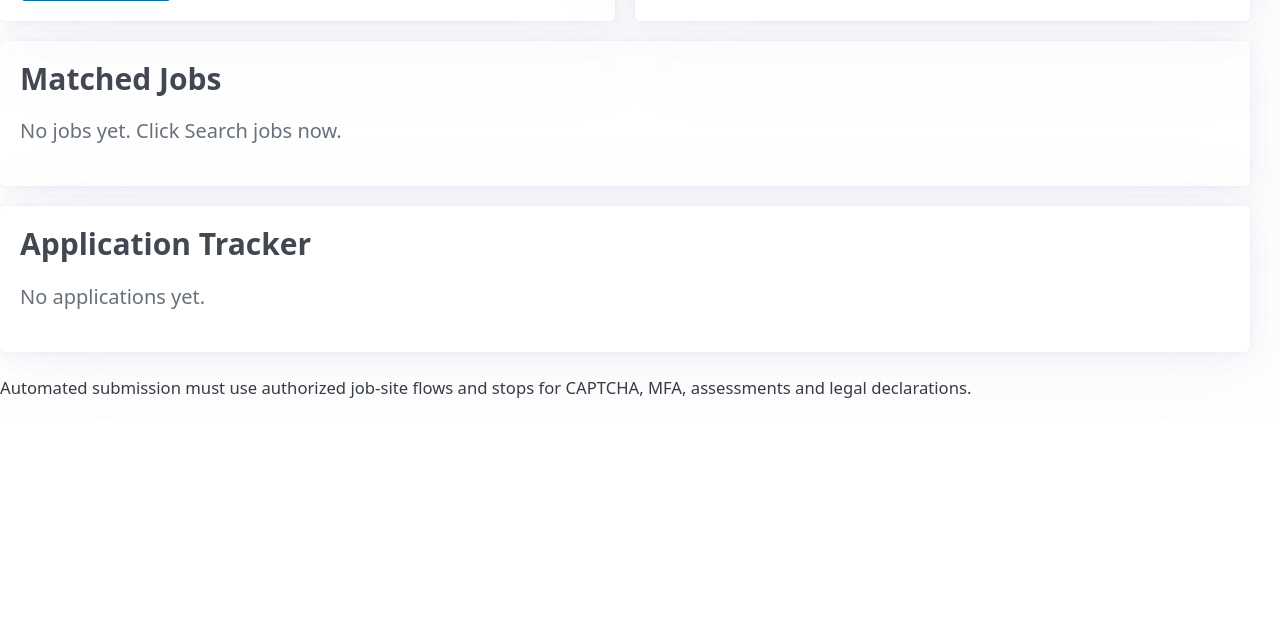
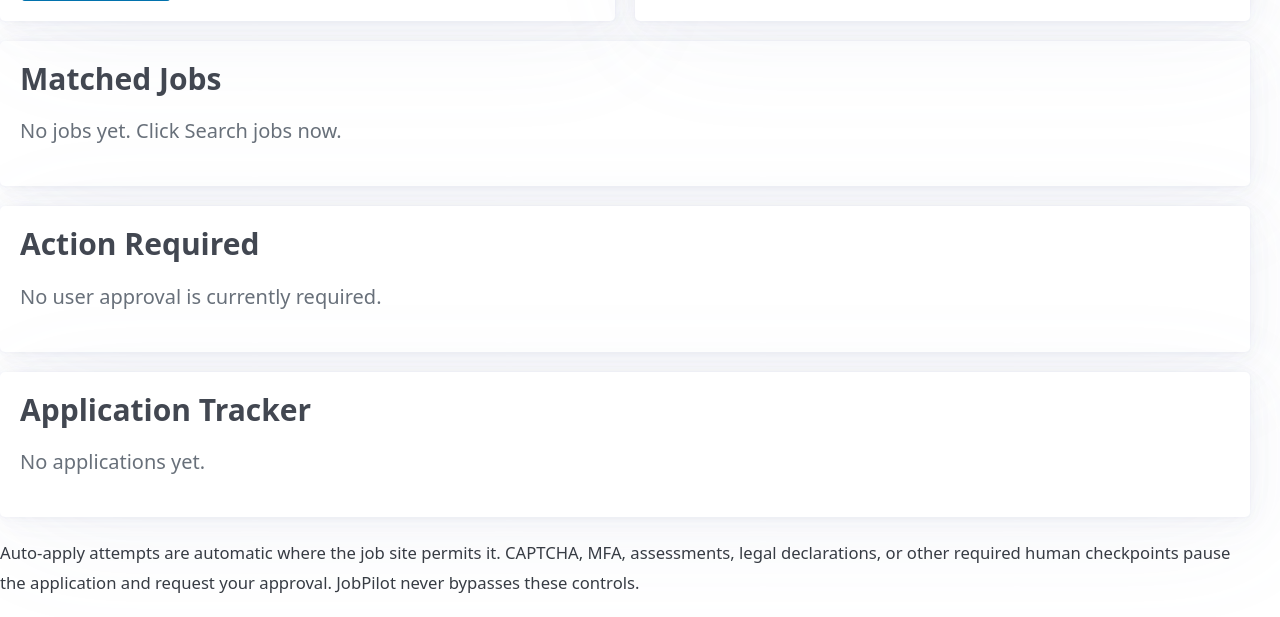
Before and after one commit to M-Pranav-Dheeraj/M-Pranav-Dheeraj, a FastAPI app: page / in a window 1280 px wide. Shown: the part 1501-2118 px from the top of the page. Before the commit the page ends 1899 px from the top, so only its background shows below. Run offline with FastAPI, Linux system fonts and the light colour scheme; the visitor is signed in with stand-in values (Sample User, id 1); tables that the repository leaves empty hold one stand-in row (values such as "Sample post"); some libraries are stand-ins or nearby versions.

Commit message:
feat: add application approval queue UI

```diff
--- a/jobpilot/app/templates/index.html
+++ b/jobpilot/app/templates/index.html
@@ -3,5 +3,5 @@
 <div class="grid"><article><h3>Profile</h3><form action="/profile" method="post"><input name="name" placeholder="Full name" value="{{profile.name}}"><input name="phone" placeholder="Phone" value="{{profile.phone}}"><label>Target roles<textarea name="roles">{{profile.roles}}</textarea></label><label>Locations<textarea name="locations">{{profile.locations}}</textarea></label><label>Skills<textarea name="skills">{{profile.skills}}</textarea></label><input name="experience" placeholder="Experience / Fresher" value="{{profile.experience}}"><select name="work_mode"><option>Any</option><option>Remote</option><option>Hybrid</option><option>On-site</option></select><input name="min_salary" placeholder="Minimum salary (optional)" value="{{profile.min_salary}}"><label>Minimum match score<input type="number" min="0" max="100" name="min_score" value="{{profile.min_score}}"></label><select name="mode"><option value="smart">Smart</option><option value="review">Review only</option><option value="auto">Authorized auto-apply only</option></select><label><input type="checkbox" name="auto_apply_enabled" {% if profile.auto_apply_enabled %}checked{% endif %}> Enable authorized auto-apply</label><p class="muted"><strong>4 automated runs every day:</strong> 9 AM, 1 PM, 5 PM, 9 PM.</p><button>Save profile</button></form></article>
 <article><h3>Resume</h3><form action="/resume" method="post" enctype="multipart/form-data"><input type="file" name="resume" accept=".pdf,.docx" required><button>Upload resume</button></form>{% if profile.resume_text %}<p>✓ Resume extracted ({{profile.resume_text|length}} chars)</p>{% else %}<p class="muted">Upload your resume for personalized matching.</p>{% endif %}<hr><form action="/automation/run-now" method="post"><button class="secondary">Search jobs now</button></form></article></div>
 <article><h3>Matched Jobs</h3>{% for j in jobs %}<div class="job"><strong>{{j.title}}</strong> — {{j.company}} · {{j.location}} <span class="pill">{{j.score}}% match</span><br><span class="muted">{{j.description[:260]}}</span><br><a href="{{j.url}}" target="_blank" rel="noopener">Job page</a>{% if j.score >= profile.min_score %}<form style="display:inline" action="/applications/{{j.id}}" method="post"><button type="submit">Prepare application</button></form>{% else %}<small>Below threshold</small>{% endif %}</div>{% else %}<p class="muted">No jobs yet. Click Search jobs now.</p>{% endfor %}</article>
-<article><h3>Application Tracker</h3>{% for a in apps %}<div class="job"><strong>{{a.title}}</strong> — {{a.company}} · <span class="pill">{{a.status}}</span><br><small>{{a.updated_at}}</small></div>{% else %}<p class="muted">No applications yet.</p>{% endfor %}</article>
-<footer><small>Automated submission must use authorized job-site flows and stops for CAPTCHA, MFA, assessments and legal declarations.</small></footer></main></body></html>
+<article><h3>Action Required</h3>{% if approvals %}<p><strong>JobPilot paused an application.</strong> It found a CAPTCHA, MFA, assessment, or legal declaration and will not bypass it. Review and approve to continue.</p>{% for x in approvals %}<div class="job"><strong>{{x.title}}</strong> — {{x.company}}<br><span class="pill">{{x.event_type}}</span> <span class="muted">{{x.detail}}</span><form action="/applications/{{x.job_id}}/approval" method="post"><button>Approve & Continue</button></form></div>{% endfor %}{% else %}<p class="muted">No user approval is currently required.</p>{% endif %}</article><article><h3>Application Tracker</h3>{% for a in apps %}<div class="job"><strong>{{a.title}}</strong> — {{a.company}} · <span class="pill">{{a.status}}</span><br><small>{{a.updated_at}}</small></div>{% else %}<p class="muted">No applications yet.</p>{% endfor %}</article>
+<footer><small>Auto-apply attempts are automatic where the job site permits it. CAPTCHA, MFA, assessments, legal declarations, or other required human checkpoints pause the application and request your approval. JobPilot never bypasses these controls.</small></footer></main></body></html>
```
